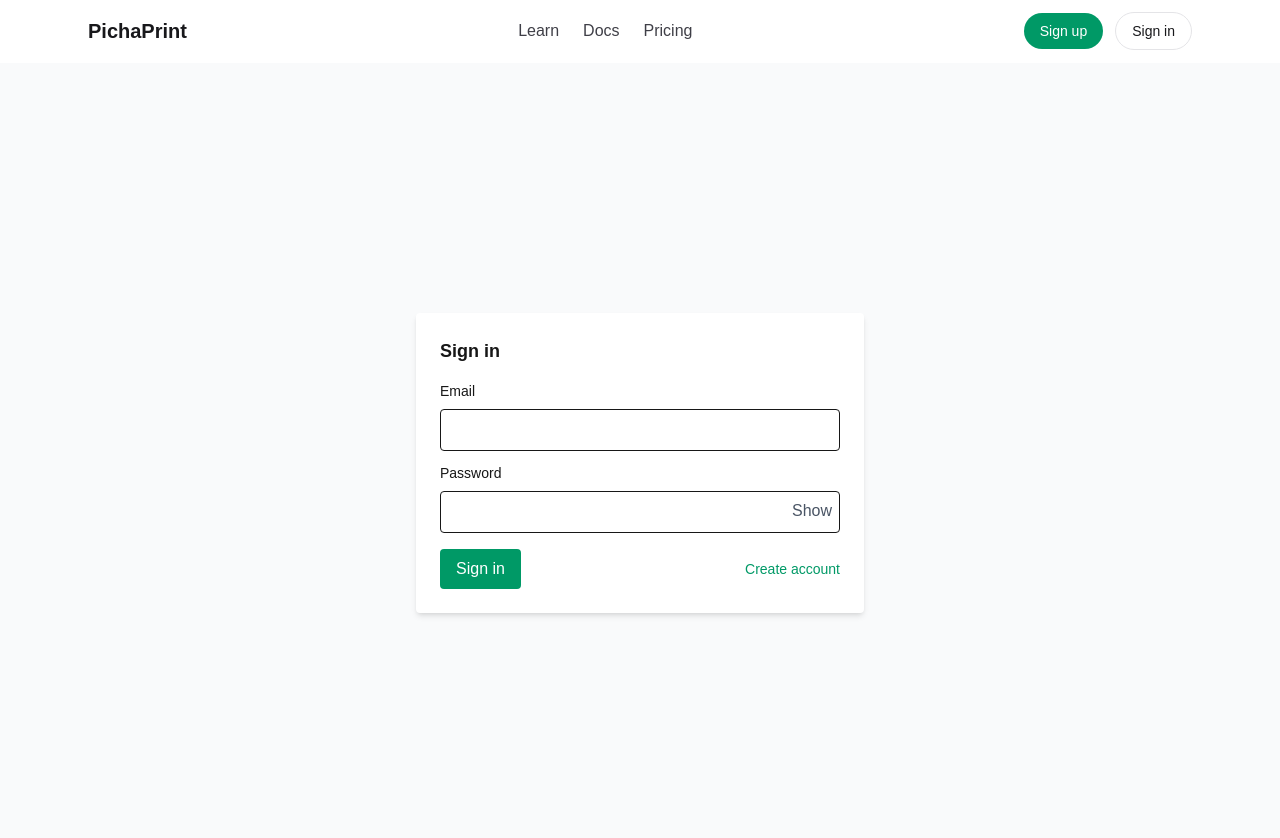
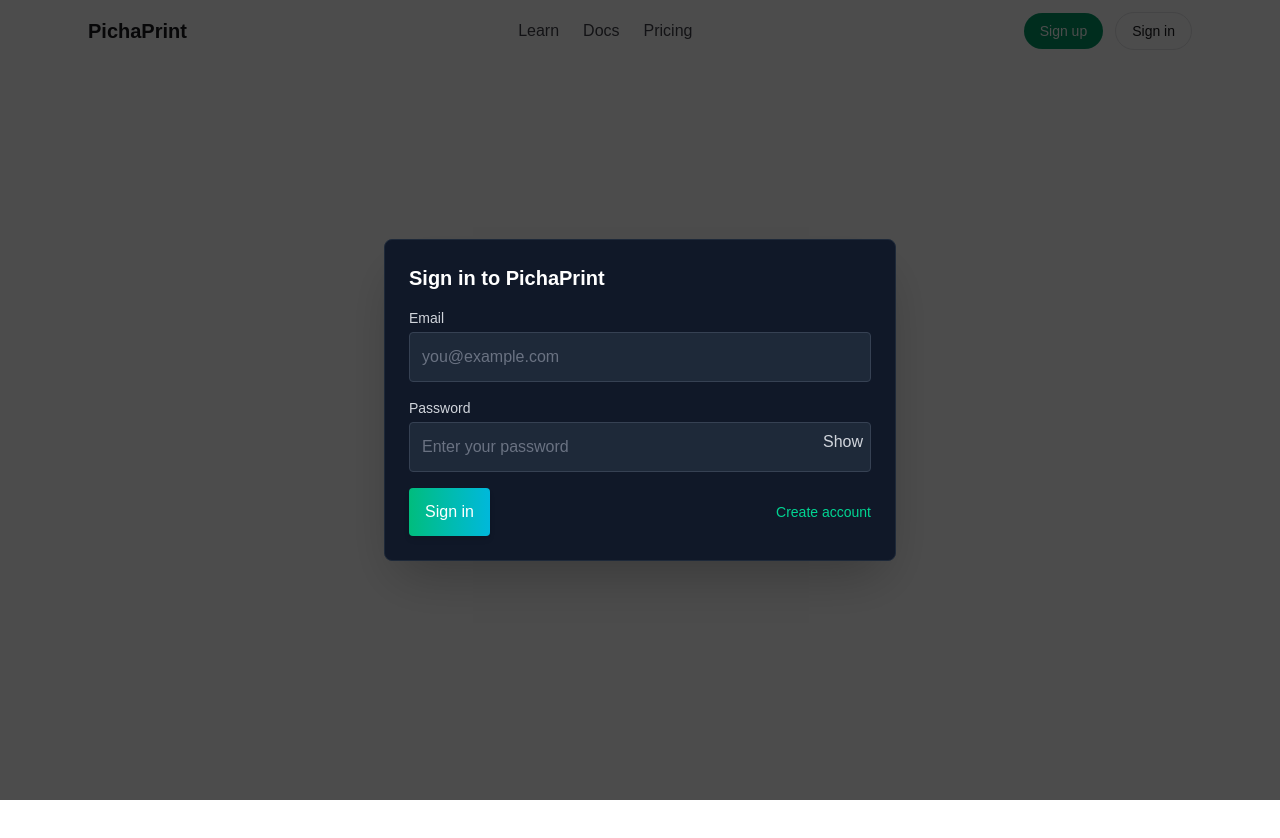
Before and after one commit to Alimah12/PichaPrintAi, a Next.js app in the folder pichaprint-website/: page /login in a window 1280 px wide. Shown: the top 838 px of the page. After the commit the page ends 800 px from the top, so only its background shows below. Built offline with nearby package versions, Linux system fonts and the light colour scheme; no server answers.

Commit message:
updtated generator interface to also listen to auth status

```diff
--- a/pichaprint-website/app/login/page.tsx
+++ b/pichaprint-website/app/login/page.tsx
@@ -30,29 +30,53 @@
   };
 
   return (
-    <div className="min-h-screen flex items-center justify-center bg-gray-50">
-      <form onSubmit={handleSubmit} className="p-6 bg-white rounded shadow-md w-full max-w-md">
-        <h2 className="text-lg font-bold mb-4">Sign in</h2>
-        <label className="block mb-2 text-sm">Email</label>
-        <input className="w-full mb-3 p-2 border rounded" value={email} onChange={e => setEmail(e.target.value)} />
-        <label className="block mb-2 text-sm">Password</label>
+    <div className="fixed inset-0 flex items-center justify-center bg-black/70 z-50">
+      <div className="bg-gray-900 text-white rounded-lg shadow-2xl w-full max-w-lg p-6 border border-gray-800">
+        <h2 className="text-xl font-semibold mb-4 text-white">Sign in to PichaPrint</h2>
+
+        <form onSubmit={handleSubmit}>
+          <label className="block text-sm mb-1 text-gray-300">Email</label>
+          <input
+            value={email}
+            onChange={e => setEmail(e.target.value)}
+            className="w-full p-3 bg-gray-800 border border-gray-700 rounded mb-4 text-white placeholder-gray-500 focus:outline-none focus:ring-2 focus:ring-emerald-500"
+            placeholder="you@example.com"
+          />
+
+          <label className="block text-sm mb-1 text-gray-300">Password</label>
           <div className="relative mb-4">
-          <input type={showPassword ? 'text' : 'password'} className="w-full p-2 border rounded" value={password} onChange={e => setPassword(e.target.value)} />
-          <button type="button" onClick={() => setShowPassword(s => !s)} className="absolute right-2 top-2 text-gray-600">
+            <input
+              type={showPassword ? 'text' : 'password'}
+              value={password}
+              onChange={e => setPassword(e.target.value)}
+              className="w-full p-3 bg-gray-800 border border-gray-700 rounded text-white placeholder-gray-500 focus:outline-none focus:ring-2 focus:ring-emerald-500"
+              placeholder="Enter your password"
+            />
+            <button
+              type="button"
+              onClick={() => setShowPassword(s => !s)}
+              className="absolute right-2 top-2 text-gray-300 hover:text-white"
+            >
               {showPassword ? 'Hide' : 'Show'}
             </button>
           </div>
-        {error && <div className="text-red-500 text-sm mb-2">{error}</div>}
-        <div className="flex justify-between items-center">
-          <button disabled={loading} className={`px-4 py-2 bg-emerald-600 text-white rounded flex items-center ${loading ? 'opacity-70 cursor-wait' : 'hover:brightness-105'}`}>
+
+          {error && <div className="text-red-500 text-sm mb-3">{error}</div>}
+
+          <div className="flex items-center justify-between gap-4">
+            <button
+              disabled={loading}
+              className={`px-4 py-3 bg-gradient-to-r from-emerald-500 to-cyan-500 text-white rounded shadow-md transition-transform flex items-center justify-center ${loading ? 'opacity-70 cursor-wait' : 'hover:scale-[1.02]'}`}
+            >
               {loading && (
                 <svg className="animate-spin h-4 w-4 mr-2 text-white" xmlns="http://www.w3.org/2000/svg" fill="none" viewBox="0 0 24 24"><circle className="opacity-25" cx="12" cy="12" r="10" stroke="currentColor" strokeWidth="4"></circle><path className="opacity-75" fill="currentColor" d="M4 12a8 8 0 018-8v4a4 4 0 00-4 4H4z"></path></svg>
               )}
               Sign in
             </button>
-          <a href="/signup" className="text-sm text-emerald-600">Create account</a>
+            <a href="/signup" className="text-sm text-emerald-400 hover:text-emerald-200">Create account</a>
           </div>
         </form>
       </div>
+    </div>
   );
 }
```
Lines whose indentation alone changed are shown as unchanged.
